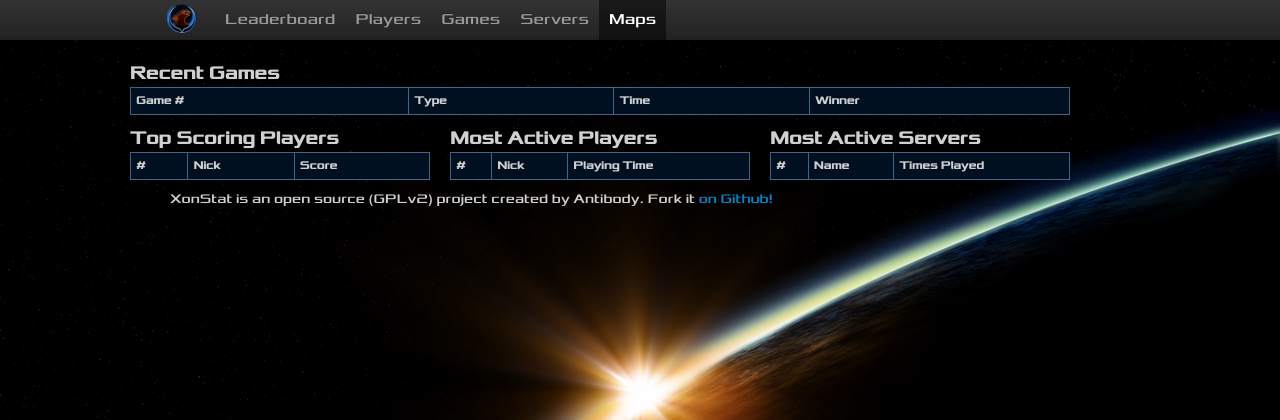
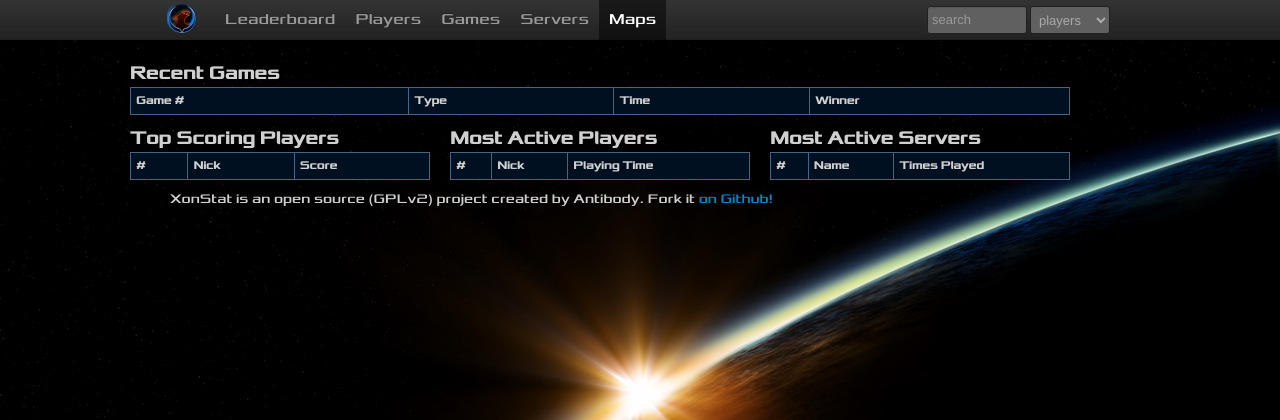
Before and after one commit to antzucaro/XonStat, a Python web app: template xonstat/templates/map_info.mako in a window 1280 px wide. Shown: the top 420 px of the page. Run offline with Mako, Linux system fonts and the light colour scheme; the template is opened without the code that fills it, so the values that code supplies are empty.

Commit message:
Add the search bar on the right of the nav bar.

```diff
--- a/xonstat/static/css/style.css
+++ b/xonstat/static/css/style.css
@@ -656,9 +656,9 @@ input, textarea {
 }
 input:focus, textarea:focus {
   border-color: rgba(82, 168, 236, 0.8);
-  -webkit-box-shadow: inset 0 1px 1px rgba(0, 0, 0, 0.075), 0 0 8px rgba(82, 168, 236, 0.6);
-  -moz-box-shadow: inset 0 1px 1px rgba(0, 0, 0, 0.075), 0 0 8px rgba(82, 168, 236, 0.6);
-  box-shadow: inset 0 1px 1px rgba(0, 0, 0, 0.075), 0 0 8px rgba(82, 168, 236, 0.6);
+  -webkit-box-shadow: inset 0 1px 1px rgba(0, 0, 0, 0.075), 0 0 8px rgba(125, 125, 125, 0.6);
+  -moz-box-shadow: inset 0 1px 1px rgba(0, 0, 0, 0.075), 0 0 8px rgba(125, 125, 125, 0.6);
+  box-shadow: inset 0 1px 1px rgba(0, 0, 0, 0.075), 0 0 8px rgba(125, 125, 125, 0.6);
   outline: 0;
   outline: thin dotted \9;
   /* IE6-8 */
@@ -3410,3 +3410,17 @@ a.thumbnail:hover {
     top: -35px;
     text-align: center;
 }
+#navsearch {
+  float: right;
+  margin-bottom: 0px;
+  padding-top: 6px;
+}
+#navsearch input, #navsearch select{
+  background-color: #606060;
+  border: 1px solid #202020;
+  color: #AAA;
+  margin-bottom: 0px;
+}
+#navsearch select {
+  width: 80px;
+}
--- a/xonstat/templates/nav.mako
+++ b/xonstat/templates/nav.mako
@@ -36,6 +36,14 @@
                 % endif
                 ><a href="${request.route_url('map_index')}" title="Map Index">Maps</a></li>
             </ul>
+            <form id="navsearch" action="#" method="get">
+              <input type="text" class="input-small" placeholder="search" />
+              <select id="sselect">
+                <option>players</option>
+                <option>servers</option>
+                <option>maps</option>
+              </select>
+            </form>
           </div><!--/.nav-collapse -->
         </div>
       </div>
```
